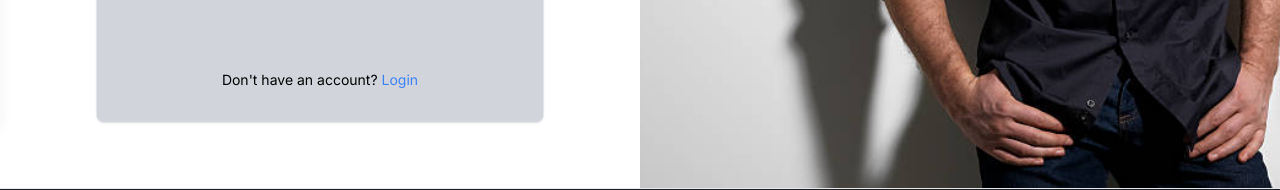
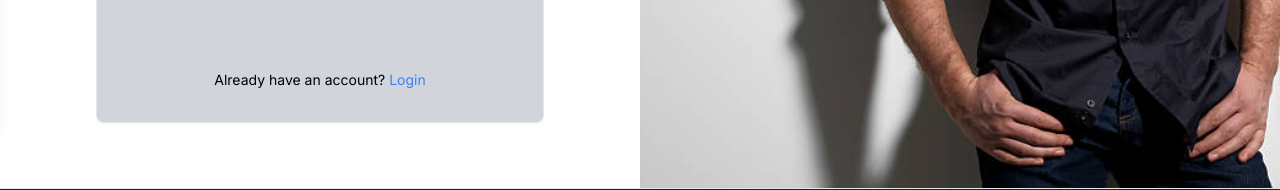
Before and after one commit to Cedric-81495/Projects, a React (Vite) app in the folder GrayScale/frontend/: page /register in a window 1280 px wide. Shown: the part 679-869 px from the top of the page. Built offline with nearby package versions, Linux system fonts and the light colour scheme; no server answers.

Commit message:
Updated pages

```diff
--- a/GrayScale/frontend/src/pages/Register.jsx
+++ b/GrayScale/frontend/src/pages/Register.jsx
@@ -123,7 +123,7 @@ const Register = () => {
                 </div>
 
                 <p className="mt-6 text-center text-sm">
-                    Don't have an account?
+                    Already have an account?
                     <Link to={`/login?redirect=${encodeURIComponent(redirect)}`} className="text-blue-500"> Login</Link>
                 </p>
             </form>
```
